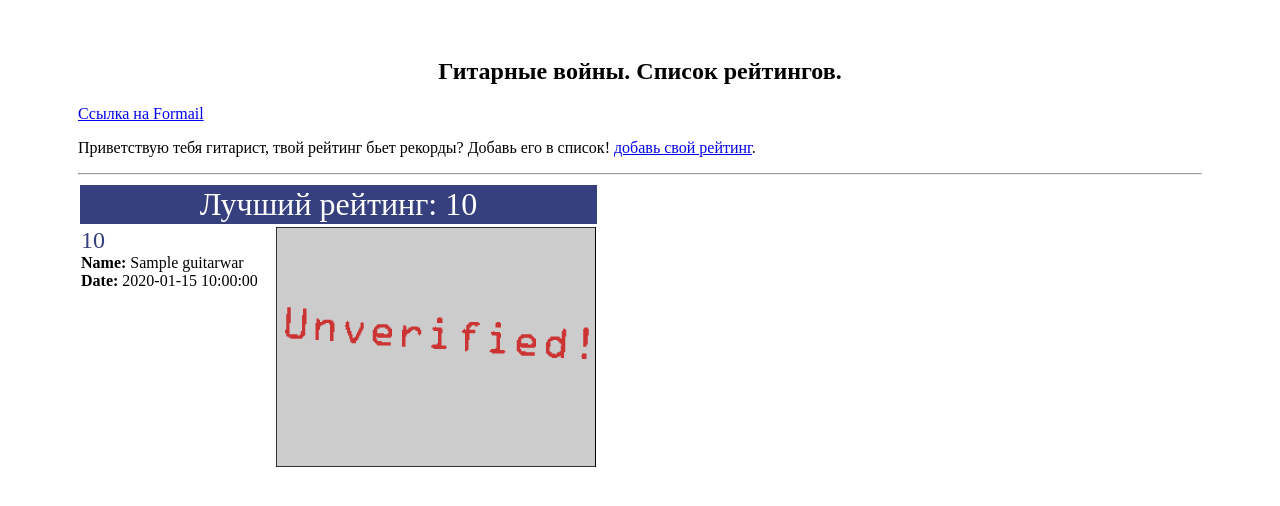
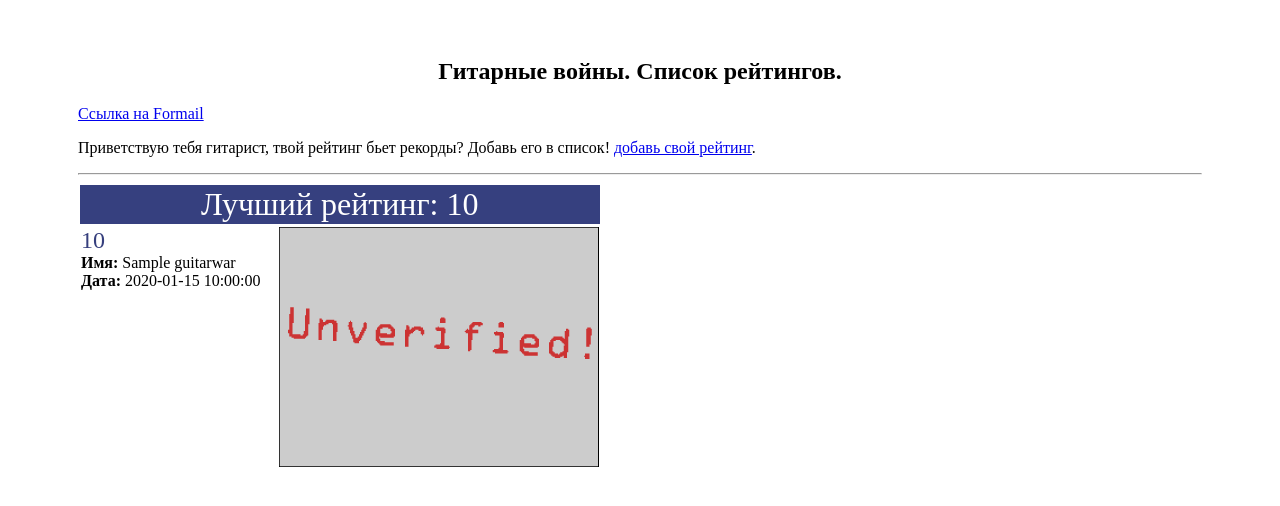
Before and after one commit to 1Landlord/bookphpmysql.loc, a PHP site: page / in a window 1280 px wide. Shown: the top 506 px of the page. Run offline with PHP 8.4, Linux system fonts and the light colour scheme; tables that the repository leaves empty or names only in its code hold one stand-in row (values such as "Sample post").

Commit message:
поменял название

```diff
--- a/guitarwars/index.php
+++ b/guitarwars/index.php
@@ -38,8 +38,8 @@
       }
       echo '<tr><td class="scoreinfo">';
       echo '<span class="score">' . $row['score'] . '</span><br />';
-      echo '<strong>Name:</strong> ' . $row['name'] . '<br />';
-      echo '<strong>Date:</strong> ' . $row['date'] . '</td>';
+      echo '<strong>Имя:</strong> ' . $row['name'] . '<br />';
+      echo '<strong>Дата:</strong> ' . $row['date'] . '</td>';
     if (is_file(GW_UPLOADPATH . $row['screenshot']) && filesize(GW_UPLOADPATH . $row['screenshot']) > 0) {
         echo '<td><img src="' . GW_UPLOADPATH . $row['screenshot'] . '" alt="Подтверждено" /></td></tr>';
       }
```
